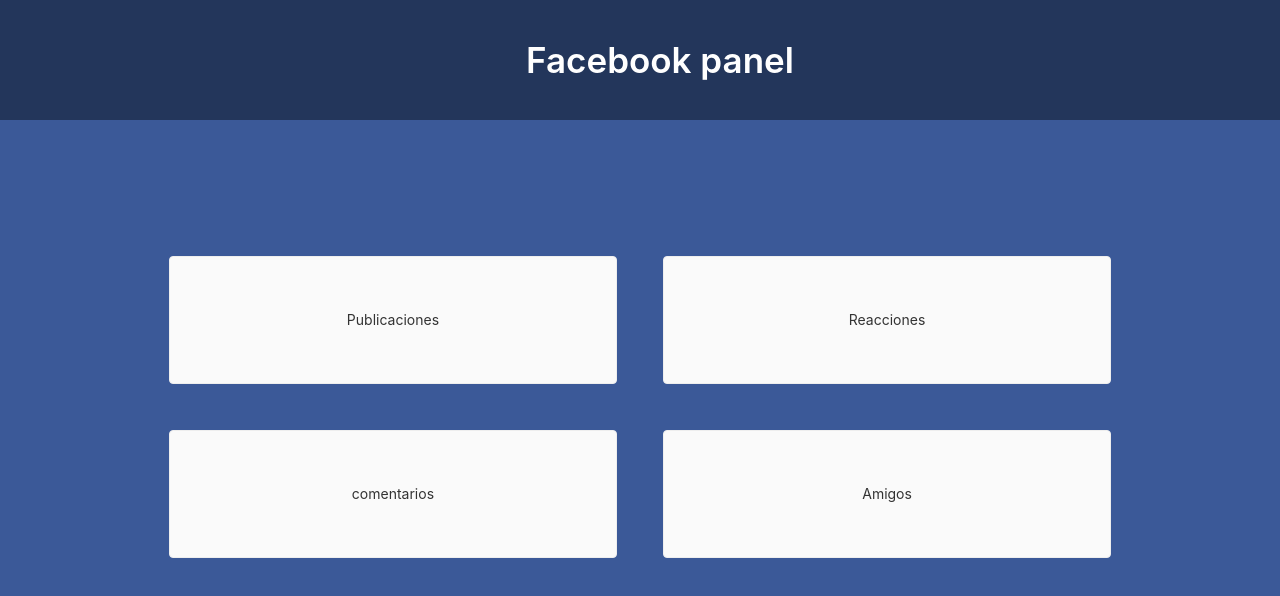
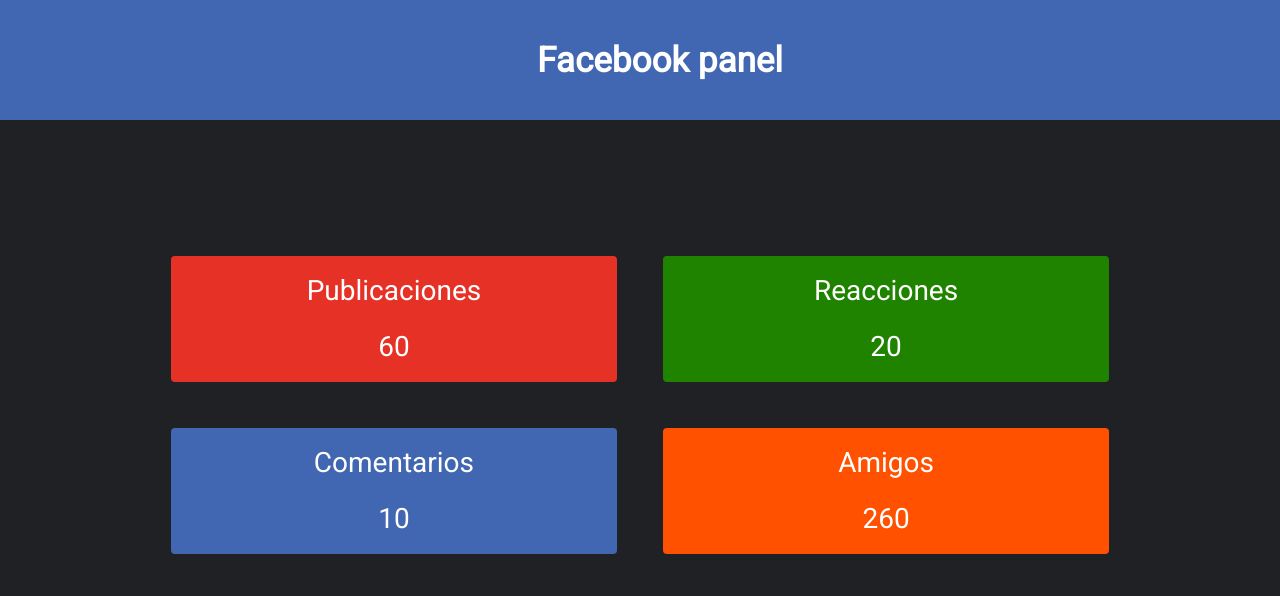
Before and after one commit to JorgeR-Code/facebook-dashboard, an Angular app: page / in a window 1280 px wide. Shown: the top 596 px of the page. Built offline with nearby package versions, Linux system fonts and the light colour scheme.

Commit message:
modification in all the backgrounds

```diff
--- a/src/app/app.component.css
+++ b/src/app/app.component.css
@@ -14,7 +14,7 @@
   -webkit-box-align: center;
       -ms-flex-align: center;
           align-items: center;
-  background-color: rgba(0, 0, 0, 0.4);
+  background-color: #4267B2;
   color: white;
   font-weight: 600;
   font-size: 2.5em;
@@ -53,11 +53,9 @@
   margin-top: 16px;
 }
 
-.content .card-container .card {
-  all: unset;
+.content .card-container .card1 {
+  background-color: #e63226;
   border-radius: 4px;
-  border: 1px solid #eee;
-  background-color: #fafafa;
   height: 80px;
   width: 400px;
   margin: 0 2% 4%;
@@ -65,13 +63,13 @@
   display: -webkit-box;
   display: -ms-flexbox;
   display: flex;
-  -webkit-box-orient: horizontal;
+  -webkit-box-orient: vertical;
   -webkit-box-direction: normal;
-      -ms-flex-direction: row;
-          flex-direction: row;
-  -webkit-box-pack: center;
-      -ms-flex-pack: center;
-          justify-content: center;
+      -ms-flex-direction: column;
+          flex-direction: column;
+  -webkit-box-pack: justify;
+      -ms-flex-pack: justify;
+          justify-content: space-between;
   -webkit-box-align: center;
       -ms-flex-align: center;
           align-items: center;
@@ -79,13 +77,120 @@
   transition: all 0.2s ease-in-out;
   line-height: 24px;
   cursor: pointer;
+  color: white;
+  font-size: 2em;
 }
 
-.content .card-container .card:hover {
+.content .card-container .card2 {
+  background-color: #1f8300;
+  border-radius: 4px;
+  height: 80px;
+  width: 400px;
+  margin: 0 2% 4%;
+  padding: 2%;
+  display: -webkit-box;
+  display: -ms-flexbox;
+  display: flex;
+  -webkit-box-orient: vertical;
+  -webkit-box-direction: normal;
+      -ms-flex-direction: column;
+          flex-direction: column;
+  -webkit-box-pack: justify;
+      -ms-flex-pack: justify;
+          justify-content: space-between;
+  -webkit-box-align: center;
+      -ms-flex-align: center;
+          align-items: center;
+  -webkit-transition: all 0.2s ease-in-out;
+  transition: all 0.2s ease-in-out;
+  line-height: 24px;
+  cursor: pointer;
+  color: white;
+  font-size: 2em;
+}
+
+.content .card-container .card3 {
+  background-color: #4267b2;
+  border-radius: 4px;
+  height: 80px;
+  width: 400px;
+  margin: 0 2% 4%;
+  padding: 2%;
+  display: -webkit-box;
+  display: -ms-flexbox;
+  display: flex;
+  -webkit-box-orient: vertical;
+  -webkit-box-direction: normal;
+      -ms-flex-direction: column;
+          flex-direction: column;
+  -webkit-box-pack: justify;
+      -ms-flex-pack: justify;
+          justify-content: space-between;
+  -webkit-box-align: center;
+      -ms-flex-align: center;
+          align-items: center;
+  -webkit-transition: all 0.2s ease-in-out;
+  transition: all 0.2s ease-in-out;
+  line-height: 24px;
+  cursor: pointer;
+  color: white;
+  font-size: 2em;
+}
+
+.content .card-container .card4 {
+  background-color: #ff5100;
+  border-radius: 4px;
+  height: 80px;
+  width: 400px;
+  margin: 0 2% 4%;
+  padding: 2%;
+  display: -webkit-box;
+  display: -ms-flexbox;
+  display: flex;
+  -webkit-box-orient: vertical;
+  -webkit-box-direction: normal;
+      -ms-flex-direction: column;
+          flex-direction: column;
+  -webkit-box-pack: justify;
+      -ms-flex-pack: justify;
+          justify-content: space-between;
+  -webkit-box-align: center;
+      -ms-flex-align: center;
+          align-items: center;
+  -webkit-transition: all 0.2s ease-in-out;
+  transition: all 0.2s ease-in-out;
+  line-height: 24px;
+  cursor: pointer;
+  color: white;
+  font-size: 2em;
+}
+
+.content .card-container .card1:hover {
   -webkit-transform: translateY(-3px);
           transform: translateY(-3px);
-  -webkit-box-shadow: 0 4px 17px rgba(0, 0, 0, 0.35);
-          box-shadow: 0 4px 17px rgba(0, 0, 0, 0.35);
+  -webkit-box-shadow: 0 4px 17px rgba(255, 255, 255, 0.35);
+          box-shadow: 0 4px 17px rgba(255, 255, 255, 0.35);
+}
+
+.content .card-container .card2:hover {
+  -webkit-transform: translateY(-3px);
+          transform: translateY(-3px);
+  -webkit-box-shadow: 0 4px 17px rgba(255, 255, 255, 0.35);
+          box-shadow: 0 4px 17px rgba(255, 255, 255, 0.35);
+}
+
+.content .card-container .card3:hover {
+  -webkit-transform: translateY(-3px);
+          transform: translateY(-3px);
+  -webkit-box-shadow: 0 4px 17px rgba(255, 255, 255, 0.35);
+          box-shadow: 0 4px 17px rgba(255, 255, 255, 0.35);
+}
+
+.content .card-container .card4:hover {
+  -webkit-transform: translateY(-3px);
+          transform: translateY(-3px);
+  -webkit-box-shadow: 0 4px 17px rgba(255, 255, 255, 0.35);
+          box-shadow: 0 4px 17px rgba(255, 255, 255, 0.35);
 }
 
 @media screen and (max-width: 360px) {
@@ -101,11 +206,9 @@
             justify-content: center;
     margin-top: 16px;
   }
-  .content .card-container .card {
-    all: unset;
+  .content .card-container .card1 {
+    background-color: #e63226;
     border-radius: 4px;
-    border: 1px solid #eee;
-    background-color: #fafafa;
     height: 80px;
     width: 400px;
     margin: 0 2% 4%;
@@ -113,13 +216,13 @@
     display: -webkit-box;
     display: -ms-flexbox;
     display: flex;
-    -webkit-box-orient: horizontal;
+    -webkit-box-orient: vertical;
     -webkit-box-direction: normal;
-        -ms-flex-direction: row;
-            flex-direction: row;
-    -webkit-box-pack: center;
-        -ms-flex-pack: center;
-            justify-content: center;
+        -ms-flex-direction: column;
+            flex-direction: column;
+    -webkit-box-pack: justify;
+        -ms-flex-pack: justify;
+            justify-content: space-between;
     -webkit-box-align: center;
         -ms-flex-align: center;
             align-items: center;
@@ -127,12 +230,113 @@
     transition: all 0.2s ease-in-out;
     line-height: 24px;
     cursor: pointer;
+    color: white;
+    font-size: 2em;
   }
-  .content .card-container .card:hover {
+  .content .card-container .card2 {
+    background-color: #1f8300;
+    border-radius: 4px;
+    height: 80px;
+    width: 400px;
+    margin: 0 2% 4%;
+    padding: 2%;
+    display: -webkit-box;
+    display: -ms-flexbox;
+    display: flex;
+    -webkit-box-orient: vertical;
+    -webkit-box-direction: normal;
+        -ms-flex-direction: column;
+            flex-direction: column;
+    -webkit-box-pack: justify;
+        -ms-flex-pack: justify;
+            justify-content: space-between;
+    -webkit-box-align: center;
+        -ms-flex-align: center;
+            align-items: center;
+    -webkit-transition: all 0.2s ease-in-out;
+    transition: all 0.2s ease-in-out;
+    line-height: 24px;
+    cursor: pointer;
+    color: white;
+    font-size: 2em;
+  }
+  .content .card-container .card3 {
+    background-color: #4267b2;
+    border-radius: 4px;
+    height: 80px;
+    width: 400px;
+    margin: 0 2% 4%;
+    padding: 2%;
+    display: -webkit-box;
+    display: -ms-flexbox;
+    display: flex;
+    -webkit-box-orient: vertical;
+    -webkit-box-direction: normal;
+        -ms-flex-direction: column;
+            flex-direction: column;
+    -webkit-box-pack: justify;
+        -ms-flex-pack: justify;
+            justify-content: space-between;
+    -webkit-box-align: center;
+        -ms-flex-align: center;
+            align-items: center;
+    -webkit-transition: all 0.2s ease-in-out;
+    transition: all 0.2s ease-in-out;
+    line-height: 24px;
+    cursor: pointer;
+    color: white;
+    font-size: 2em;
+  }
+  .content .card-container .card4 {
+    background-color: #ff5100;
+    border-radius: 4px;
+    height: 80px;
+    width: 400px;
+    margin: 0 2% 4%;
+    padding: 2%;
+    display: -webkit-box;
+    display: -ms-flexbox;
+    display: flex;
+    -webkit-box-orient: vertical;
+    -webkit-box-direction: normal;
+        -ms-flex-direction: column;
+            flex-direction: column;
+    -webkit-box-pack: justify;
+        -ms-flex-pack: justify;
+            justify-content: space-between;
+    -webkit-box-align: center;
+        -ms-flex-align: center;
+            align-items: center;
+    -webkit-transition: all 0.2s ease-in-out;
+    transition: all 0.2s ease-in-out;
+    line-height: 24px;
+    cursor: pointer;
+    color: white;
+    font-size: 2em;
+  }
+  .content .card-container .card1:hover {
     -webkit-transform: translateY(-3px);
             transform: translateY(-3px);
-    -webkit-box-shadow: 0 4px 17px rgba(0, 0, 0, 0.35);
-            box-shadow: 0 4px 17px rgba(0, 0, 0, 0.35);
+    -webkit-box-shadow: 0 4px 17px rgba(255, 255, 255, 0.35);
+            box-shadow: 0 4px 17px rgba(255, 255, 255, 0.35);
+  }
+  .content .card-container .card2:hover {
+    -webkit-transform: translateY(-3px);
+            transform: translateY(-3px);
+    -webkit-box-shadow: 0 4px 17px rgba(255, 255, 255, 0.35);
+            box-shadow: 0 4px 17px rgba(255, 255, 255, 0.35);
+  }
+  .content .card-container .card3:hover {
+    -webkit-transform: translateY(-3px);
+            transform: translateY(-3px);
+    -webkit-box-shadow: 0 4px 17px rgba(255, 255, 255, 0.35);
+            box-shadow: 0 4px 17px rgba(255, 255, 255, 0.35);
+  }
+  .content .card-container .card4:hover {
+    -webkit-transform: translateY(-3px);
+            transform: translateY(-3px);
+    -webkit-box-shadow: 0 4px 17px rgba(255, 255, 255, 0.35);
+            box-shadow: 0 4px 17px rgba(255, 255, 255, 0.35);
   }
 }
 /*# sourceMappingURL=app.component.css.map */
--- a/src/app/app.component.html
+++ b/src/app/app.component.html
@@ -7,17 +7,25 @@
 
 <div class="content">
   <div class="card-container">
-    <div class="card">
+    <div class="card1">
       <span>Publicaciones</span>
+      <span>60</span>
+
     </div>
-    <div class="card">
+    <div class="card2">
       <span>Reacciones</span>
+      <span>20</span>
+
     </div>
-    <div class="card">
-      <span>comentarios</span>
+    <div class="card3">
+      <span>Comentarios</span>
+      <span>10</span>
+
     </div>
-    <div class="card">
+    <div class="card4">
       <span>Amigos</span>
+      <span>260</span>
+
     </div>
 
   </div>
--- a/src/app/app.component.scss
+++ b/src/app/app.component.scss
@@ -1,31 +1,69 @@
+
+
 
 @mixin cards {
-    .card {
-        all: unset;
         border-radius: 4px;
-        border: 1px solid #eee;
-        background-color: #fafafa;
         height: 80px;
         width: 400px;
         margin: 0 2% 4%;
         padding: 2%;
         display: flex;
-        flex-direction: row;
-        justify-content: center;
+        flex-direction: column;
+        justify-content: space-between;
         align-items: center;
         transition: all 0.2s ease-in-out;
         line-height: 24px;
         cursor: pointer;
+        color: white;
+        font-size: 2em;
 
 
+}
 
-      }
+@mixin hover {
 
-    .card:hover{
+    .card1:hover{
         transform: translateY(-3px);
-        box-shadow: 0 4px 17px rgba(0, 0, 0, 0.35);
+        box-shadow: 0 4px 17px rgba(255, 255, 255, 0.35);
     }
+    .card2:hover{
+        transform: translateY(-3px);
+        box-shadow: 0 4px 17px rgba(255, 255, 255, 0.35);
+    }
+    .card3:hover{
+        transform: translateY(-3px);
+        box-shadow: 0 4px 17px rgba(255, 255, 255, 0.35);
+    }
+    .card4:hover{
+        transform: translateY(-3px);
+        box-shadow: 0 4px 17px rgba(255, 255, 255, 0.35);
+    }
+
 }
+
+@mixin cardsFormat {
+    .card1{
+        background-color: rgb(230, 50, 38);
+        @include cards();
+    }
+    .card2{
+        background-color: rgb(31, 131, 0);
+        @include cards();
+
+    }
+    .card3{
+        background-color: rgb(66 ,103 ,178);
+        @include cards();
+
+    }
+    .card4{
+        background-color: rgb(255, 81, 0);
+        @include cards();
+
+    }
+
+}
+
 
   .top {
     position: absolute;
@@ -37,7 +75,7 @@
     display: flex;
     justify-content: center;
     align-items: center;
-    background-color: rgba(0, 0, 0, 0.4);
+    background-color: #4267B2;
     color: white;
     font-weight: 600;
     font-size: 2.5em;
@@ -64,7 +102,8 @@
         justify-content: center;
         margin-top: 16px;
 
-        @include cards();
+          @include cardsFormat();
+          @include hover();
 
     }
     @media screen and (max-width: 360px) {
@@ -75,7 +114,9 @@
             justify-content: center;
             margin-top: 16px;
 
-            @include cards();
+            @include cardsFormat();
+            @include hover();
+
           }
     }
 
--- a/src/index.html
+++ b/src/index.html
@@ -6,6 +6,7 @@
   <base href="/">
   <meta name="viewport" content="width=device-width, initial-scale=1">
   <link rel="icon" type="image/x-icon" href="favicon.ico">
+  <link href='http://fonts.googleapis.com/css?family=Roboto' rel='stylesheet' type='text/css'>
 </head>
 <body>
   <app-root></app-root>
--- a/src/styles.css
+++ b/src/styles.css
@@ -5,11 +5,11 @@
 }
 
 body {
-  font-family: -apple-system, BlinkMacSystemFont, "Segoe UI", Roboto, Helvetica, Arial, sans-serif, "Apple Color Emoji", "Segoe UI Emoji", "Segoe UI Symbol";
+  font-family: 'roboto';
   font-size: 14px;
   color: #333;
   -webkit-box-sizing: border-box;
           box-sizing: border-box;
-  background-color: #3b5998;
+  background-color: #202124;
 }
 /*# sourceMappingURL=styles.css.map */
--- a/src/styles.scss
+++ b/src/styles.scss
@@ -5,9 +5,9 @@
 }
 
 body{
-    font-family: -apple-system, BlinkMacSystemFont, "Segoe UI", Roboto, Helvetica, Arial, sans-serif, "Apple Color Emoji", "Segoe UI Emoji", "Segoe UI Symbol";
+    font-family: 'roboto';
     font-size: 14px;
     color: #333;
     box-sizing: border-box;
-    background-color: #3b5998;
+    background-color: #202124;
 }
```
Also changed, not shown: 2 other files (tests, documents, lock files or other folders).
